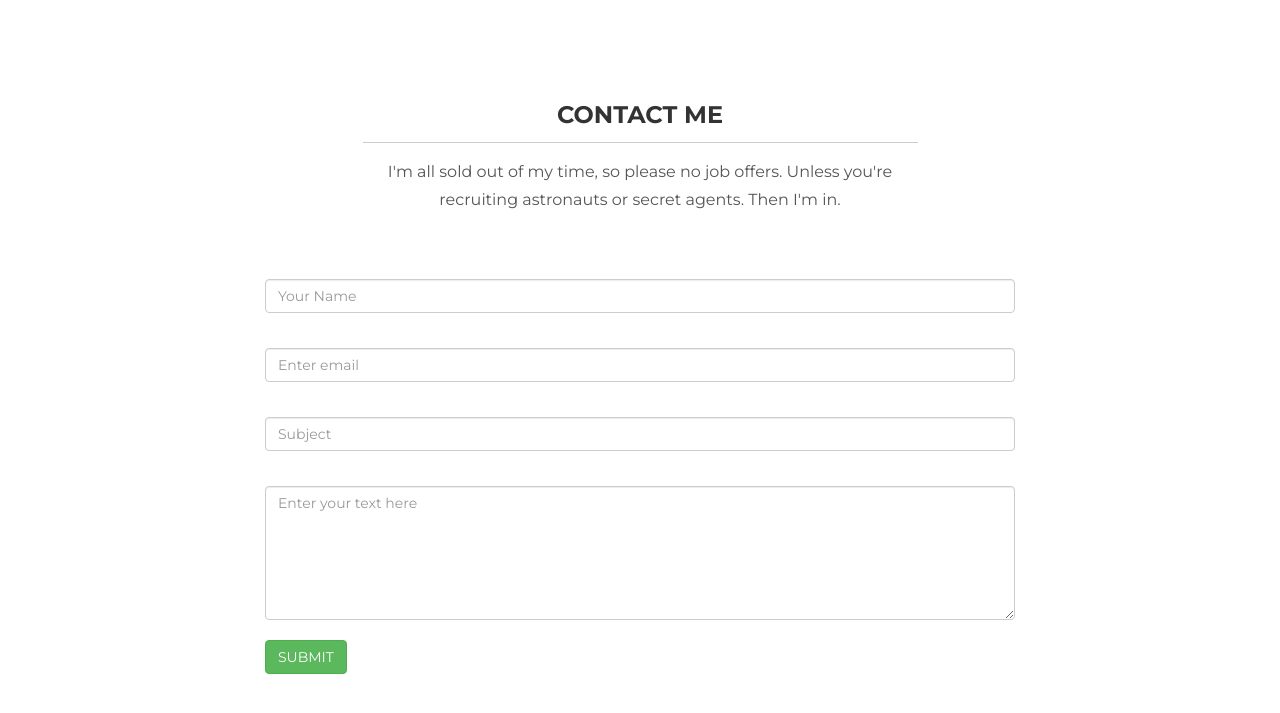
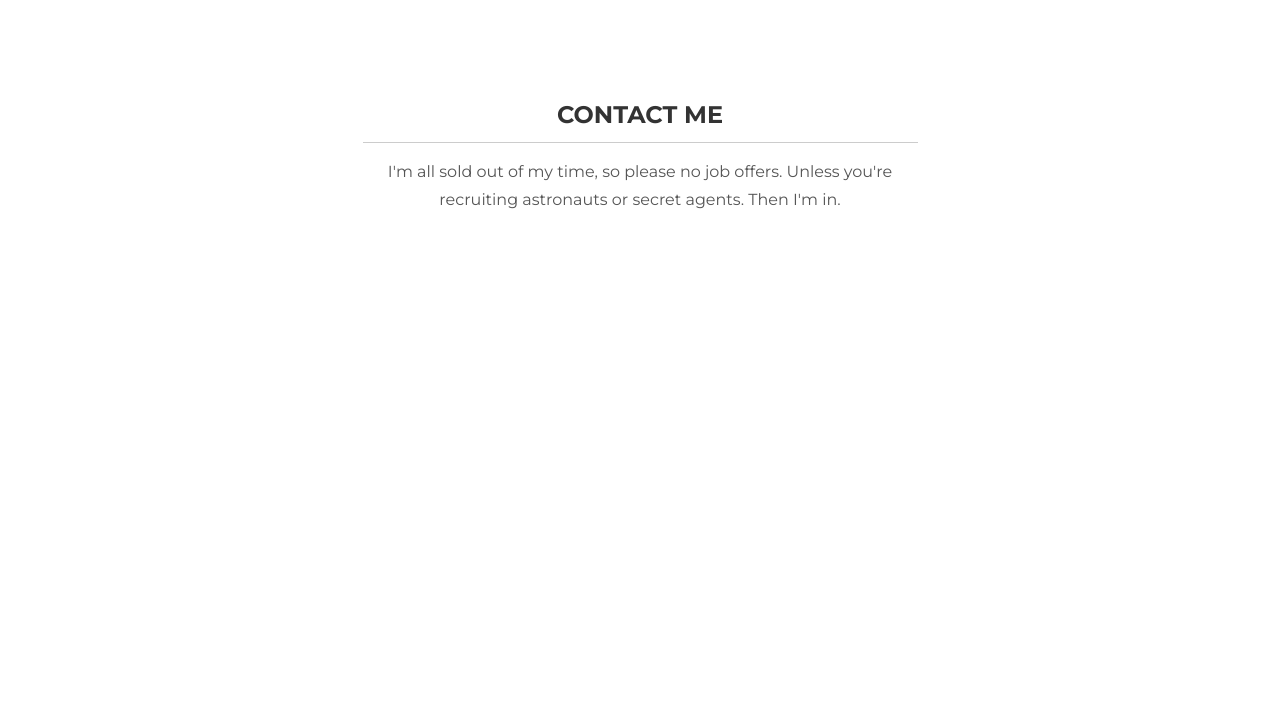
Before and after one commit to AjayTripathy/AjayTripathy.github.io, a plain HTML site: page contact.html in a window 1280 px wide. Shown: the part 59-772 px from the top of the page. Drawn offline with nearby package versions, Linux system fonts and the light colour scheme.

Commit message:
Remove email

```diff
--- a/contact.html
+++ b/contact.html
@@ -61,27 +61,6 @@
 				<p>I'm all sold out of my time, so please no job offers. Unless you're recruiting astronauts or secret agents. Then I'm in.</p>
 			</div>
 		</div>
-		<div class="row mt">
-			<div class="col-lg-8 col-lg-offset-2">
-				<form role="form" action="http://forms.brace.io/4tripathy@gmail.com" method="POST">
-				  <div class="form-group">
-				    <input type="name" class="form-control" id="NameInputEmail1" placeholder="Your Name">
-				    <br>
-				  </div>
-				  <div class="form-group">
-				    <input type="email" class="form-control" id="exampleInputEmail1" placeholder="Enter email">
-				    <br>
-				  </div>
-				  <div class="form-group">
-				    <input type="subject" class="form-control" id="subjectEmail1" placeholder="Subject">
-				    <br>
-				  </div>
-				  <textarea class="form-control" rows="6" placeholder="Enter your text here"></textarea>
-				    <br>
-				  <button type="submit" class="btn btn-success">SUBMIT</button>
-				</form>
-			</div>
-		</div><!-- /row -->
 	</div><!-- /container -->
 
 
```
